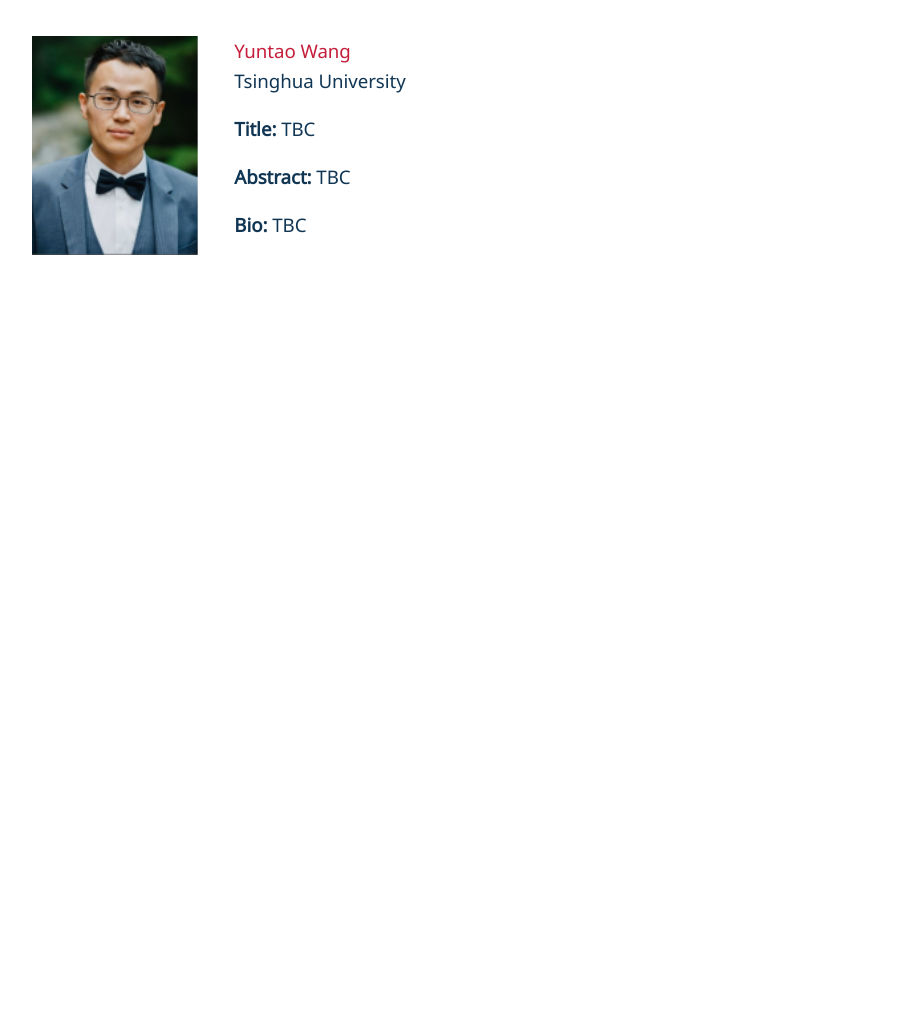
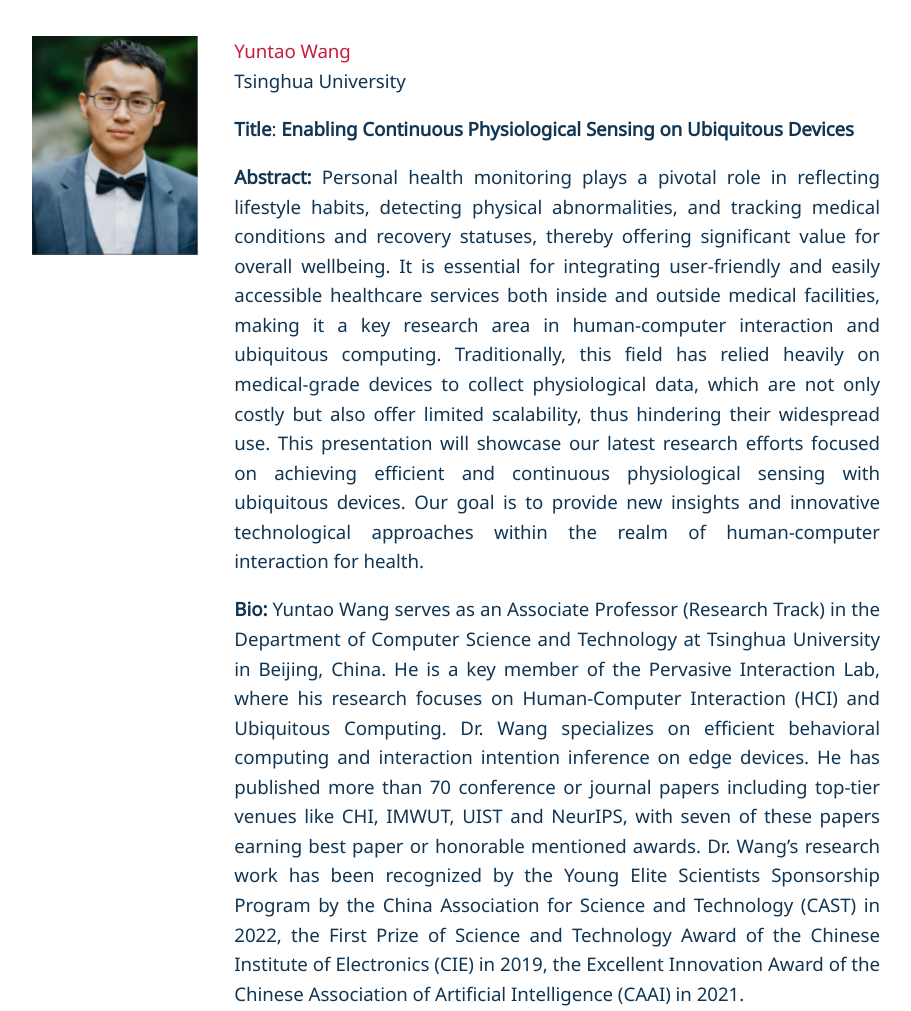
Before and after one commit to wellcomp2024/wellcomp2024.github.io, a plain HTML site: page speakers.html in a window 1280 px wide. Shown: the part 1331-2342 px from the top of the page, without its empty margins (184-1095 px from the left). Before the commit the page ends 1637 px from the top, so only its background shows below. Drawn offline with Linux system fonts and the light colour scheme; a web font is replaced by a local one.

Commit message:
2024_09_29_18_44

```diff
--- a/speakers.html
+++ b/speakers.html
@@ -55,9 +55,9 @@
     <tr>
       <td><img src="./assets/images/yuntaowang.png" alt="Yuntao Wang" width="4000" /></td>
       <td><a href="https://pi.cs.tsinghua.edu.cn/lab/people/YuntaoWang/en/">Yuntao Wang</a><br />Tsinghua University
-      <p><b>Title:</b> TBC </p>
-       <p><b>Abstract:</b> TBC </p>
-       <p style="text-align: justify;"><b>Bio:</b> TBC</p>
+      <p><strong>Title</strong>: <b>Enabling Continuous Physiological Sensing on Ubiquitous Devices</b></p>
+       <p style="text-align: justify;"><b>Abstract:</b> Personal health monitoring plays a pivotal role in reflecting lifestyle habits, detecting physical abnormalities, and tracking medical conditions and recovery statuses, thereby offering significant value for overall wellbeing. It is essential for integrating user-friendly and easily accessible healthcare services both inside and outside medical facilities, making it a key research area in human-computer interaction and ubiquitous computing. Traditionally, this field has relied heavily on medical-grade devices to collect physiological data, which are not only costly but also offer limited scalability, thus hindering their widespread use. This presentation will showcase our latest research efforts focused on achieving efficient and continuous physiological sensing with ubiquitous devices. Our goal is to provide new insights and innovative technological approaches within the realm of human-computer interaction for health.</p>
+       <p style="text-align: justify;"><b><strong>Bio</strong>:</b> Yuntao Wang serves as an Associate Professor (Research Track) in the Department of Computer Science and Technology at Tsinghua University in Beijing, China. He is a key member of the Pervasive Interaction Lab, where his research focuses on Human-Computer Interaction (HCI) and Ubiquitous Computing. Dr. Wang specializes on efficient behavioral computing and interaction intention inference on edge devices. He has published more than 70 conference or journal papers including top-tier venues like CHI, IMWUT, UIST and NeurIPS, with seven of these papers earning best paper or honorable mentioned awards. Dr. Wang’s research work has been recognized by the Young Elite Scientists Sponsorship Program by the China Association for Science and Technology (CAST) in 2022, the First Prize of Science and Technology Award of the Chinese Institute of Electronics (CIE) in 2019, the Excellent Innovation Award of the Chinese Association of Artificial Intelligence (CAAI) in 2021.</p>
 
     </td>
   </tr>
```
